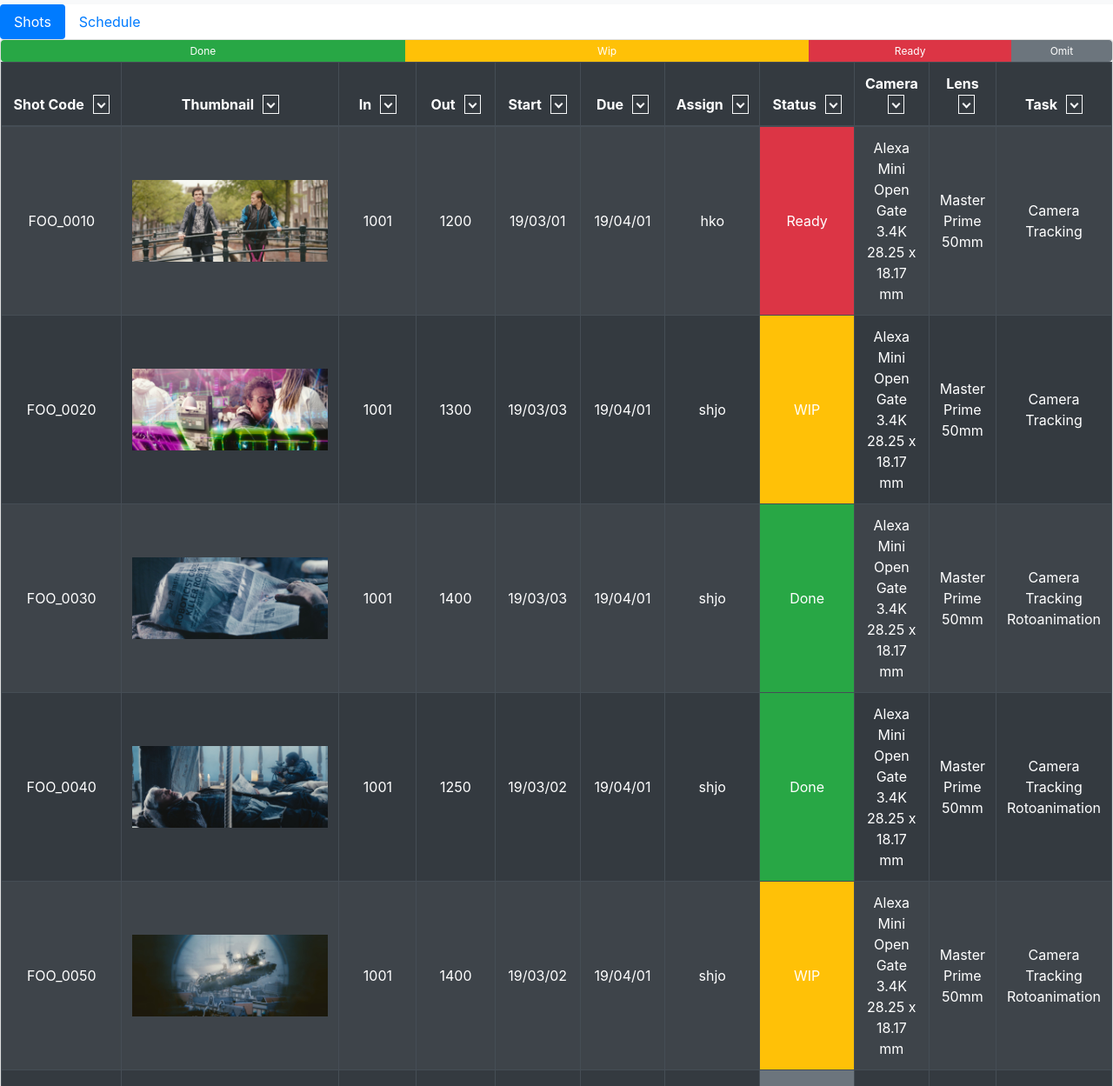
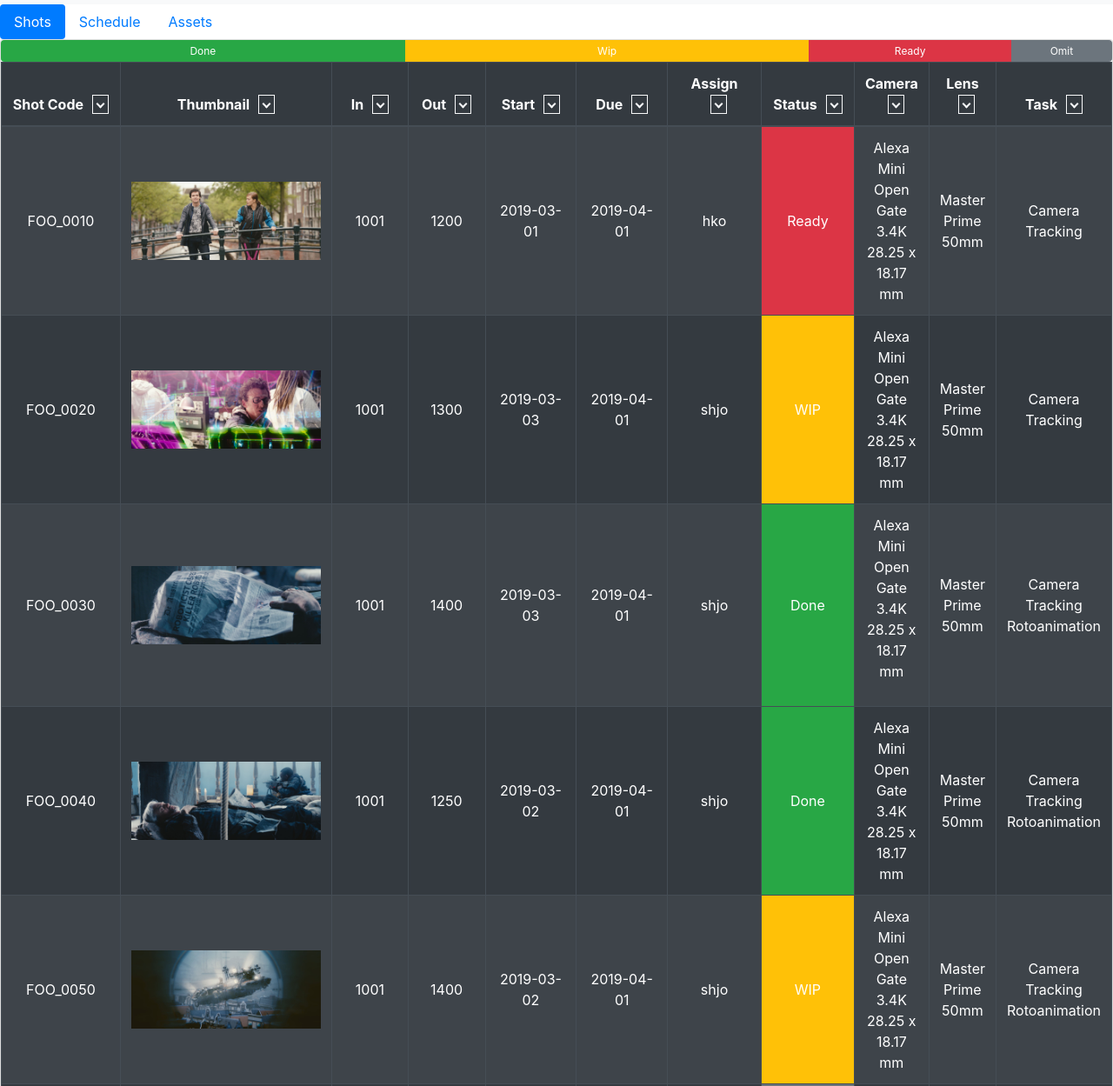
Before and after one commit to 75mm-studio/koi, a plain HTML site: page index.html in a window 1280 px wide. Shown: the part 51-1300 px from the top of the page at 87% size. Drawn offline with Linux system fonts and the light colour scheme.

Commit message:
edit table

```diff
--- a/index.html
+++ b/index.html
@@ -138,6 +138,9 @@
       <li class="nav-item">
         <a class="nav-link" id="pills-profile-tab" data-toggle="pill" href="#pills-profile" role="tab" aria-controls="pills-profile" aria-selected="false">Schedule</a>
       </li>
+      <li class="nav-item">
+        <a class="nav-link" id="pills-assets-tab" data-toggle="pill" href="#pills-assets" role="tab" aria-controls="pills-assets" aria-selected="false">Assets</a>
+      </li>
     </ul>
 
     <div class="tab-content" id="pills-tabContent">
@@ -164,8 +167,8 @@
                 <th style="width: 300px">Thumbnail</th>
                 <th style="width: 100px">In</th>
                 <th style="width: 100px">Out</th>
-                <th style="width: 100px">Start</th>
-                <th style="width: 100px">Due</th>
+                <th style="width: 120px">Start</th>
+                <th style="width: 120px">Due</th>
                 <th style="width: 120px">Assign</th>
                 <th style="width: 120px">Status</th>
                 <th>Camera</th>
@@ -179,8 +182,8 @@
                 <td class="align-middle"><img src="img/FOO_0010.jpg" style="width: 250px" class="img-fluid" alt="FOO_0010"></td>
                 <td class="align-middle">1001</td>
                 <td class="align-middle">1200</td>
-                <td class="align-middle">19/03/01</td>
-                <td class="align-middle">19/04/01</td>
+                <td class="align-middle">2019-03-01</td>
+                <td class="align-middle">2019-04-01</td>
                 <td class="align-middle">hko</td>
                 <td class="align-middle bg-danger">Ready</td>
                 <td class="align-middle">Alexa Mini Open Gate 3.4K<br>28.25 x 18.17 mm</td>
@@ -192,8 +195,8 @@
                 <td class="align-middle"><img src="img/FOO_0020.jpg" style="width: 250px" class="img-fluid" alt="FOO_0020"></td>
                 <td class="align-middle">1001</td>
                 <td class="align-middle">1300</td>
-                <td class="align-middle">19/03/03</td>
-                <td class="align-middle">19/04/01</td>
+                <td class="align-middle">2019-03-03</td>
+                <td class="align-middle">2019-04-01</td>
                 <td class="align-middle">shjo</td>
                 <td class="align-middle bg-warning">WIP</td>
                 <td class="align-middle">Alexa Mini Open Gate 3.4K<br>28.25 x 18.17 mm</td>
@@ -205,11 +208,11 @@
                 <td class="align-middle"><img src="img/FOO_0030.jpg" style="width: 250px" class="img-fluid" alt="FOO_0030"></td>
                 <td class="align-middle">1001</td>
                 <td class="align-middle">1400</td>
-                <td class="align-middle">19/03/03</td>
-                <td class="align-middle">19/04/01</td>
+                <td class="align-middle">2019-03-03</td>
+                <td class="align-middle">2019-04-01</td>
                 <td class="align-middle">shjo</td>
                 <td class="align-middle bg-success">Done</td>
-                <td class="align-middle">Alexa Mini Open Gate 3.4K<br>28.25 x 18.17 mm</td>
+                <td class="align-middle"><p>Alexa Mini Open Gate 3.4K<br>28.25 x 18.17 mm</p></td>
                 <td class="align-middle">Master Prime 50mm</td>
                 <td class="align-middle">Camera Tracking<br>Rotoanimation</td>
               </tr>
@@ -218,8 +221,8 @@
                 <td class="align-middle"><img src="img/FOO_0040.jpg" style="width: 250px" class="img-fluid" alt="FOO_0040"></td>
                 <td class="align-middle">1001</td>
                 <td class="align-middle">1250</td>
-                <td class="align-middle">19/03/02</td>
-                <td class="align-middle">19/04/01</td>
+                <td class="align-middle">2019-03-02</td>
+                <td class="align-middle">2019-04-01</td>
                 <td class="align-middle">shjo</td>
                 <td class="align-middle bg-success">Done</td>
                 <td class="align-middle">Alexa Mini Open Gate 3.4K<br>28.25 x 18.17 mm</td>
@@ -231,8 +234,8 @@
                 <td class="align-middle"><img src="img/FOO_0050.jpg" style="width: 250px" class="img-fluid" alt="FOO_0050"></td>
                 <td class="align-middle">1001</td>
                 <td class="align-middle">1400</td>
-                <td class="align-middle">19/03/02</td>
-                <td class="align-middle">19/04/01</td>
+                <td class="align-middle">2019-03-02</td>
+                <td class="align-middle">2019-04-01</td>
                 <td class="align-middle">shjo</td>
                 <td class="align-middle bg-warning">WIP</td>
                 <td class="align-middle">Alexa Mini Open Gate 3.4K<br>28.25 x 18.17 mm</td>
@@ -244,8 +247,8 @@
                 <td class="align-middle"><img src="img/FOO_0060.jpg" style="width: 250px" class="img-fluid" alt="FOO_0060"></td>
                 <td class="align-middle">1001</td>
                 <td class="align-middle">1300</td>
-                <td class="align-middle">19/02/28</td>
-                <td class="align-middle">19/04/01</td>
+                <td class="align-middle">2019-02-28</td>
+                <td class="align-middle">2019-04-01</td>
                 <td class="align-middle">shjo</td>
                 <td class="align-middle bg-secondary">Omit</td>
                 <td class="align-middle">Alexa Mini Open Gate 3.4K<br>28.25 x 18.17 mm</td>
@@ -259,6 +262,9 @@
       <div class="tab-pane fade active" id="pills-profile" role="tabpanel" aria-labelledby="pills-profile-tab">
         <div id="calendar"></div>
       </div>
+      <div class="tab-pane fade" id="pills-assets" role="tabpanel" aria-labelledby="pills-assets-tab">
+        <h1>ASSETS</h1>
+      </div>
     </div>
 
 
```
